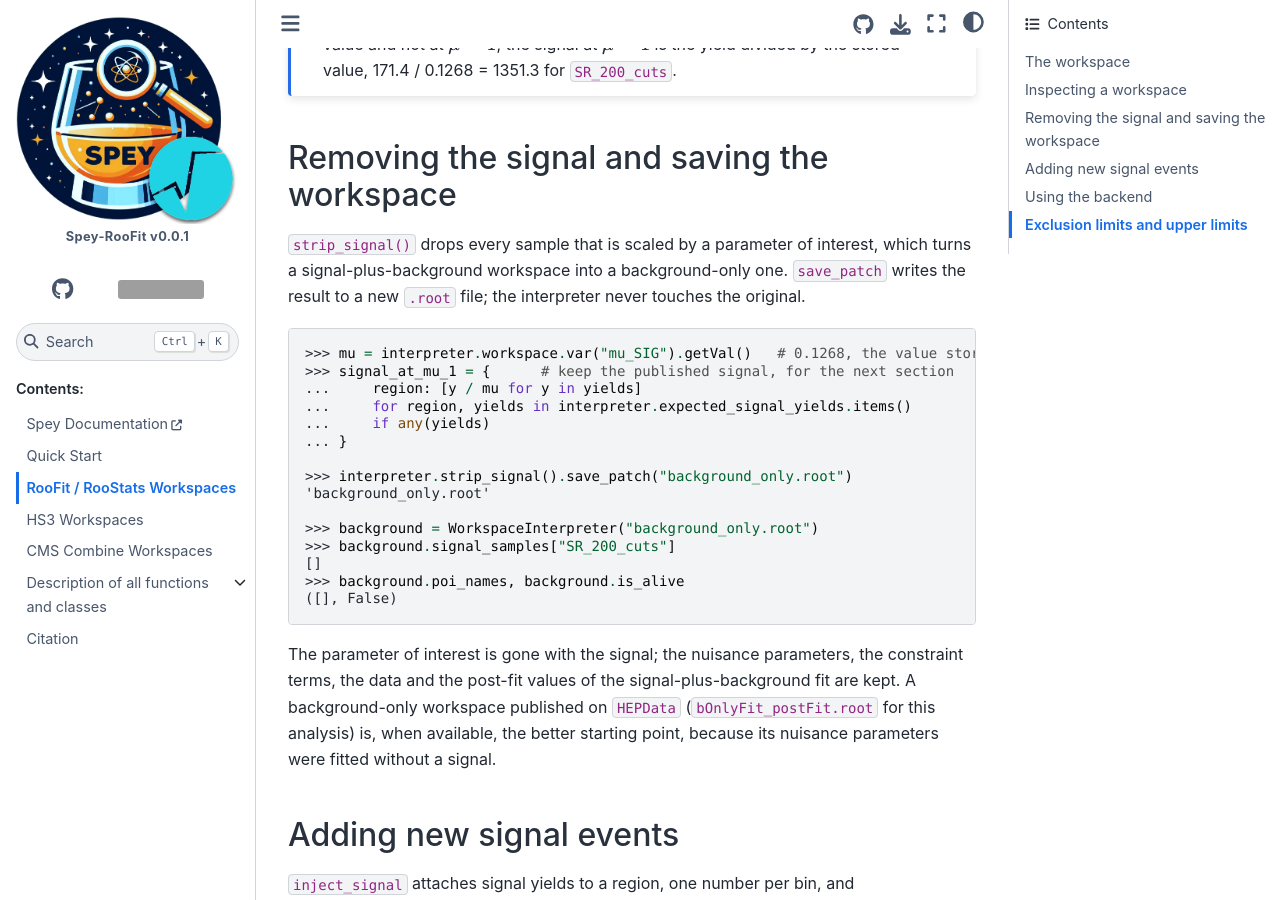
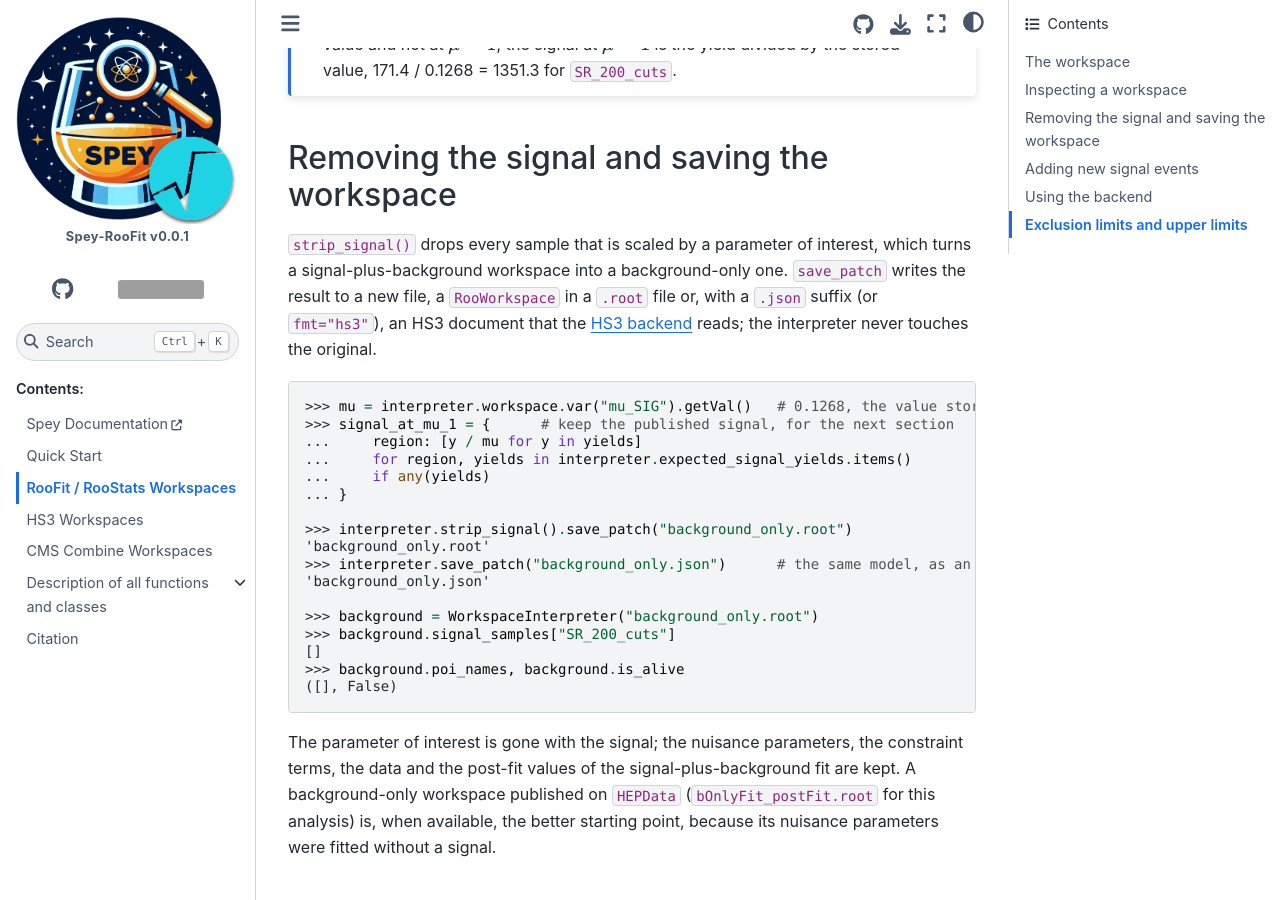
Before and after one commit to SpeysideHEP/spey-roofit, a Sphinx documentation site: the page built from docs/roofit.rst, in a window 1280 px wide and 900 px high, scrolled down 1947 px. Built offline with Sphinx 7.4.7 and the Sphinx Book theme 1.1.4, drawn with Linux system fonts in a browser that asks for light colours; grey boxes are pictures that could not be loaded.

Commit message:
Update documentation for workspace saving: clarify HS3 serialization and enhance examples for save_patch usage

```diff
--- a/docs/cms_combine.rst
+++ b/docs/cms_combine.rst
@@ -147,7 +147,9 @@ the table that belong to the signal are removed, and every other directive survi
 
 The ``imax``, ``jmax`` and ``kmax`` counts become wildcards, so that adding or removing a process does not make the card
 disagree with its header. A card whose signal removal would leave a channel without any process raises a
-``ValueError``.
+``ValueError``. With a ``.root`` suffix (or ``fmt="root"``), ``save_patch`` writes the workspace ``combine`` builds
+from the patched card instead; an HS3 document is not possible, because ``combine``'s own classes have no HS3
+serialisation, and ``save_patch`` says so.
 
 Adding new signal events
 ------------------------
--- a/docs/hs3.rst
+++ b/docs/hs3.rst
@@ -136,7 +136,9 @@ published signal, to be injected again below:
     >>> background.signal_samples, background.poi_parameters
     ({}, [])
 
-``interpreter.patch`` returns the same document as a ``dict`` instead of writing it.
+``interpreter.patch`` returns the same document as a ``dict`` instead of writing it. The ``RooFit`` interpreter
+writes HS3 as well, ``WorkspaceInterpreter(...).save_patch("workspace.json")``, which is how the document above is
+obtained from a ``.root`` workspace without calling ``ROOT`` yourself.
 
 Adding new signal events
 ------------------------
--- a/docs/roofit.rst
+++ b/docs/roofit.rst
@@ -104,8 +104,9 @@ Removing the signal and saving the workspace
 --------------------------------------------
 
 ``strip_signal()`` drops every sample that is scaled by a parameter of interest, which turns a signal-plus-background
-workspace into a background-only one. ``save_patch`` writes the result to a new ``.root`` file; the interpreter
-never touches the original.
+workspace into a background-only one. ``save_patch`` writes the result to a new file, a ``RooWorkspace`` in a ``.root``
+file or, with a ``.json`` suffix (or ``fmt="hs3"``), an HS3 document that the :ref:`HS3 backend <sec_hs3>` reads; the
+interpreter never touches the original.
 
 .. code-block:: python3
 
@@ -118,6 +119,8 @@ never touches the original.
 
     >>> interpreter.strip_signal().save_patch("background_only.root")
     'background_only.root'
+    >>> interpreter.save_patch("background_only.json")      # the same model, as an HS3 document
+    'background_only.json'
 
     >>> background = WorkspaceInterpreter("background_only.root")
     >>> background.signal_samples["SR_200_cuts"]
```
